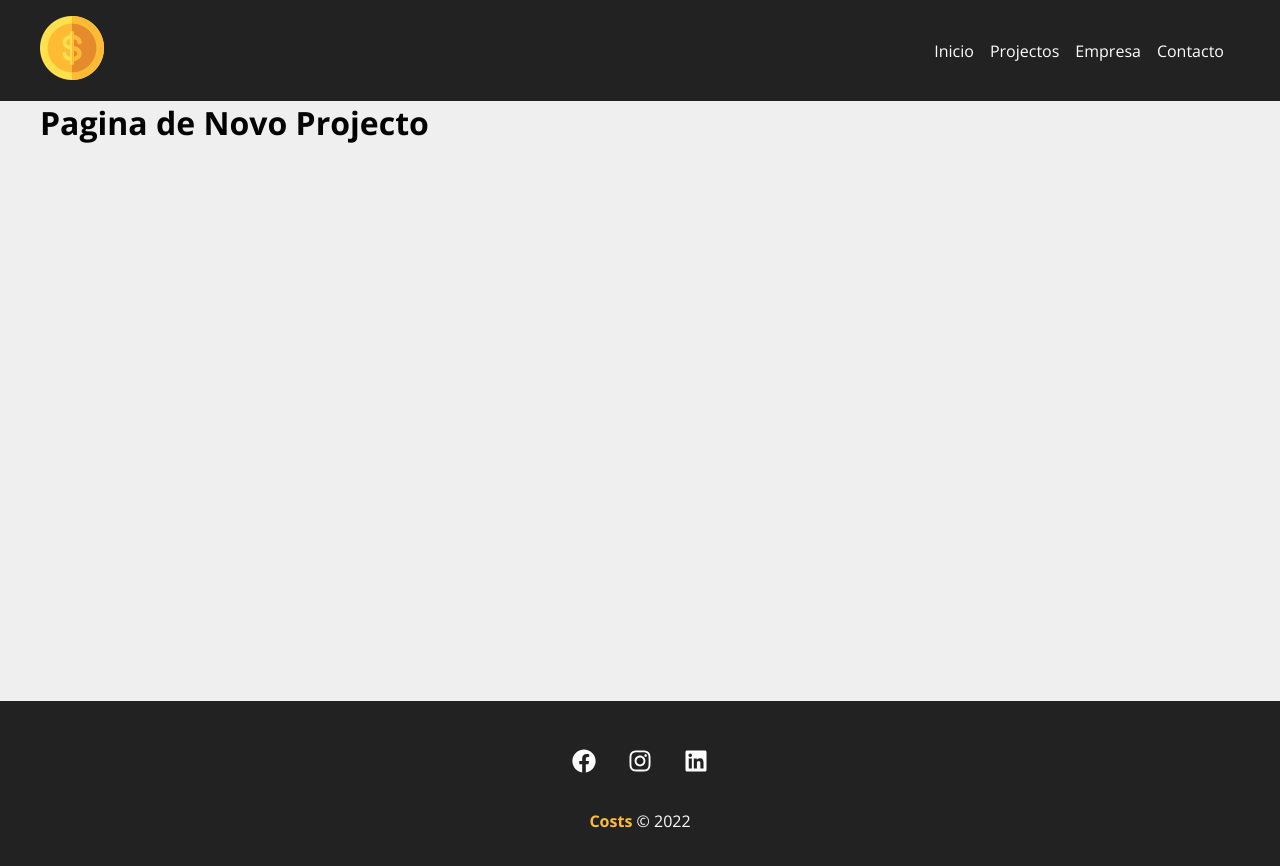
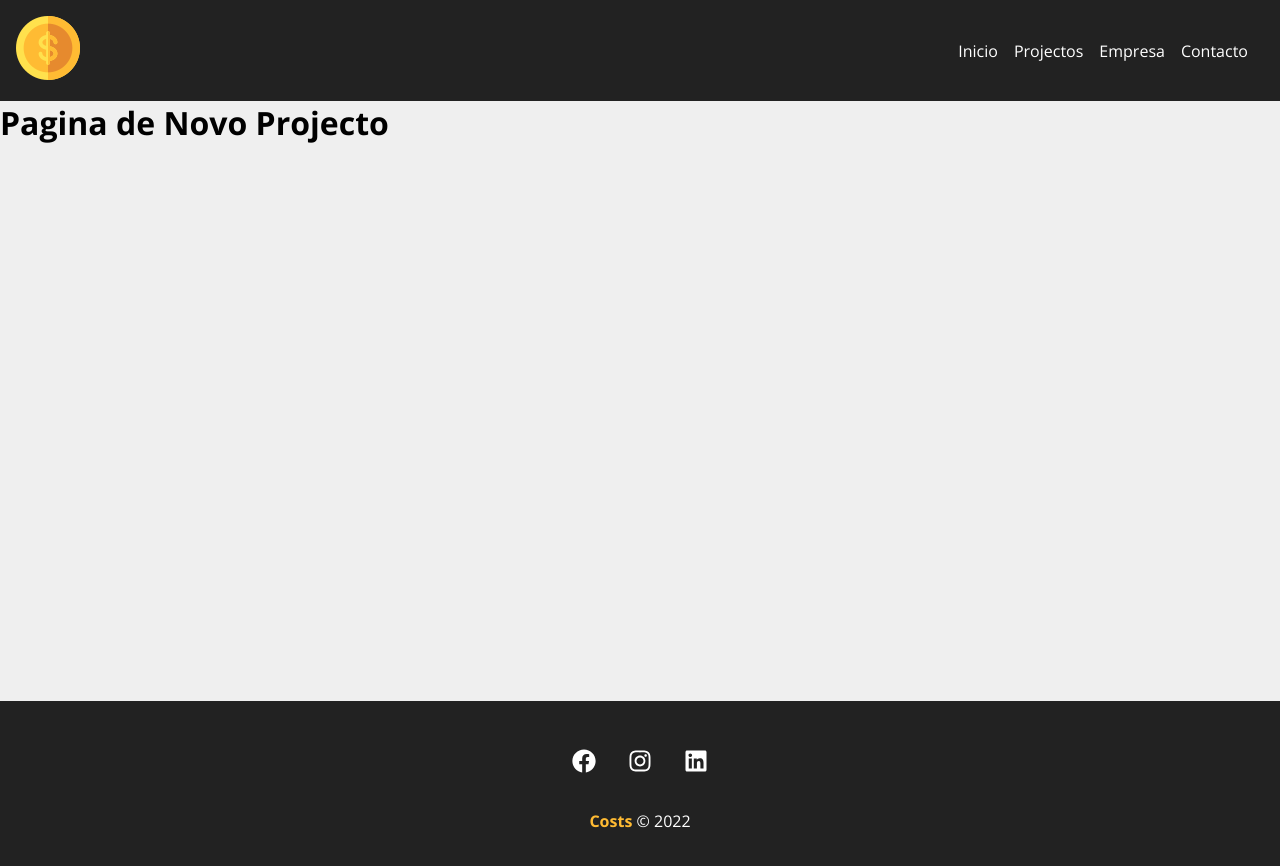
Before and after one commit to queirozSousa/projecto_react, a React (Create React App) app: page /newproject in a window 1280 px wide. Shown: the top 866 px of the page. Built offline with nearby package versions, Linux system fonts and the light colour scheme.

Commit message:
Update Container.module.css

```diff
--- a/src/components/layouts/Container.module.css
+++ b/src/components/layouts/Container.module.css
@@ -1,5 +1,5 @@
 .container{
-    width: 1200px;
+    width: 100%;
     display: flex;
     justify-content: space-between;
     margin: 0 auto;
```
